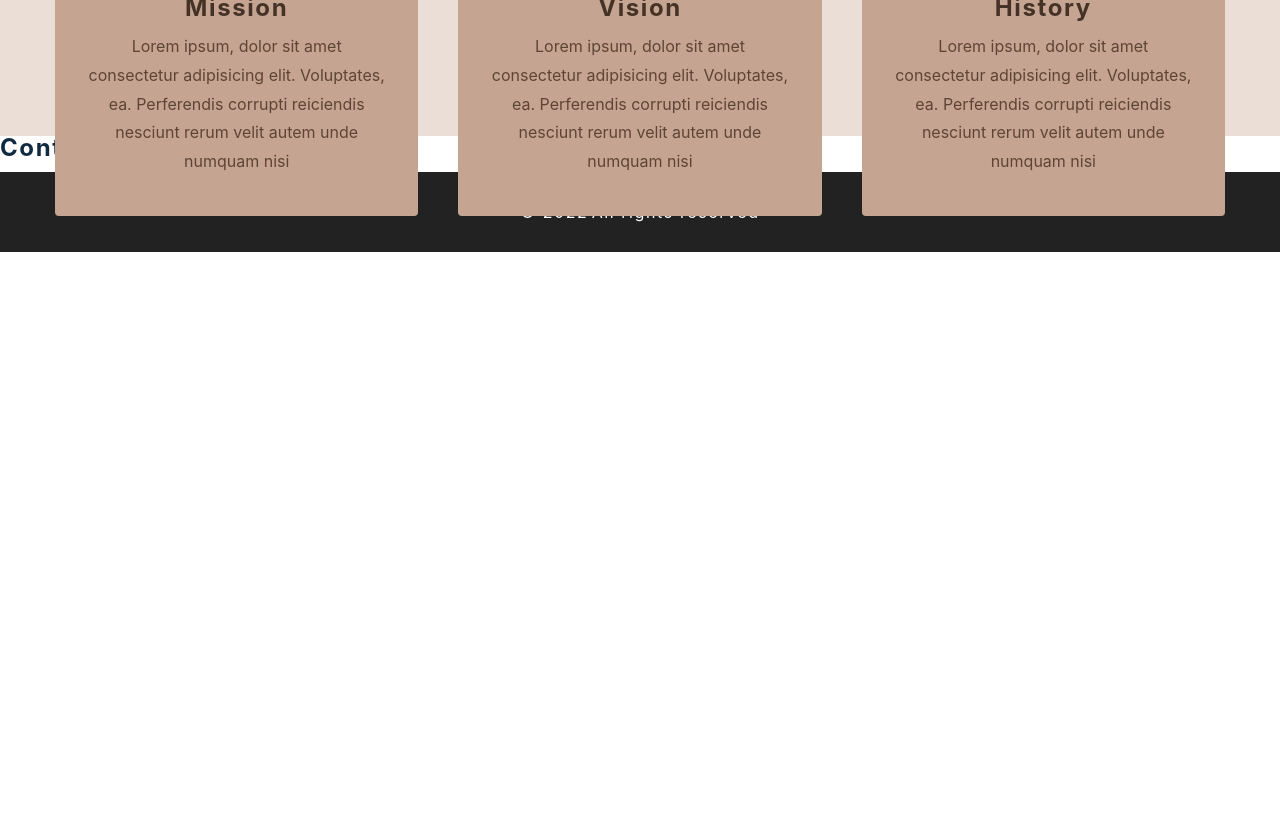
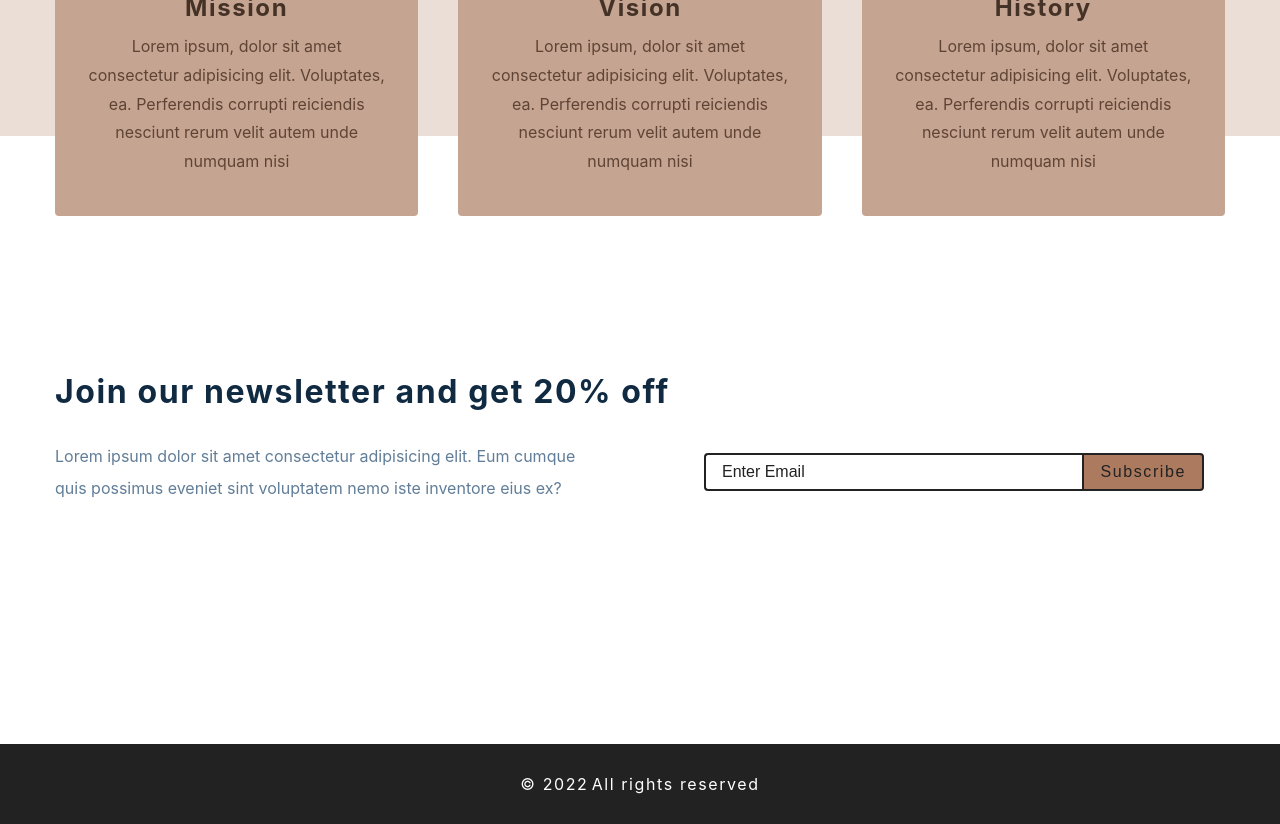
Before and after one commit to Otimthomas/Comfy-Store, a React (Create React App) app: page / in a window 1280 px wide. Shown: the part 1200-2024 px from the top of the page. Before the commit the page ends 1452 px from the top, so only its background shows below. Built offline with nearby package versions, Linux system fonts and the light colour scheme.

Commit message:
Contact section on home page completed

```diff
--- a/src/components/Contact.js
+++ b/src/components/Contact.js
@@ -1,9 +1,31 @@
-import React from 'react'
-import styled from 'styled-components'
+import React from "react";
+import styled from "styled-components";
 
 const Contact = () => {
-  return <h4>contact section</h4>
-}
+  return (
+    <Wrapper>
+      <div className="section-center">
+        <h3>Join our newsletter and get 20% off</h3>
+        <div className="content">
+          <p>
+            Lorem ipsum dolor sit amet consectetur adipisicing elit. Eum cumque
+            quis possimus eveniet sint voluptatem nemo iste inventore eius ex?
+          </p>
+          <form action="" className="contact-form">
+            <input
+              type="email"
+              className="form-input"
+              placeholder="enter email"
+            />
+            <button type="submit" className="submit-btn">
+              subscribe
+            </button>
+          </form>
+        </div>
+      </div>
+    </Wrapper>
+  );
+};
 const Wrapper = styled.section`
   padding: 5rem 0;
   h3 {
@@ -67,6 +89,6 @@ const Wrapper = styled.section`
   @media (min-width: 1280px) {
     padding: 15rem 0;
   }
-`
+`;
 
-export default Contact
+export default Contact;
```
